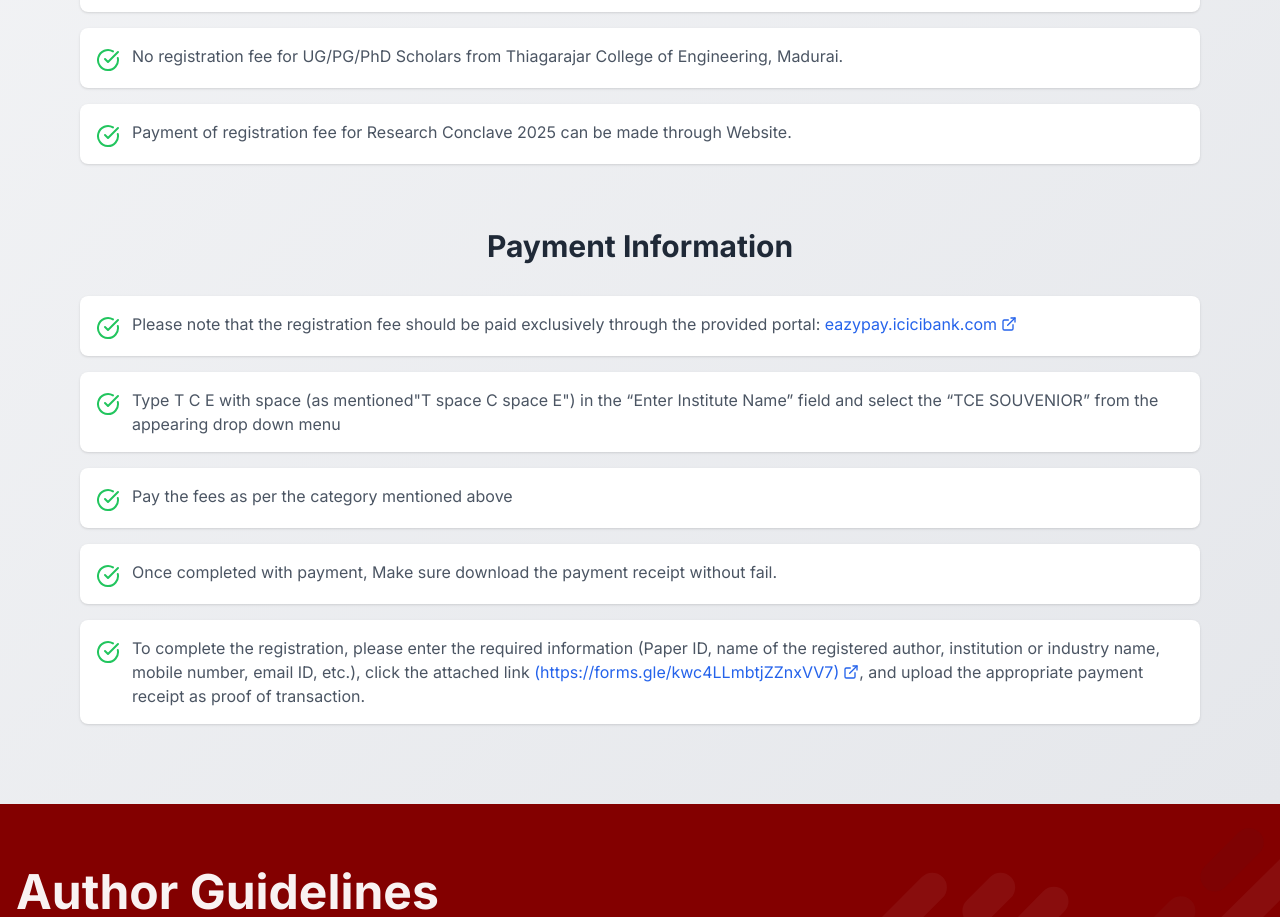
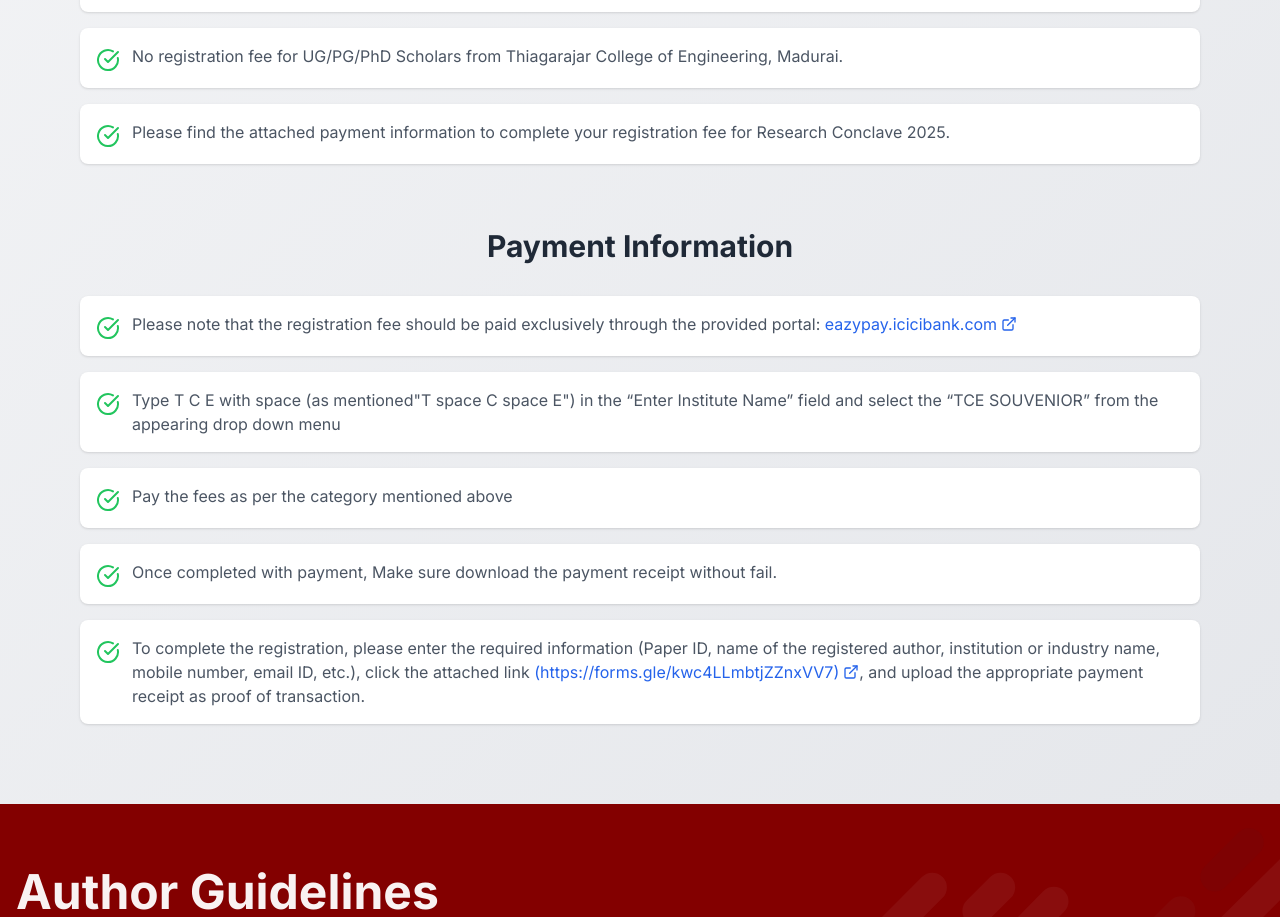
Before and after one commit to kmrsanthosh/TCEResearchConclave, a Next.js app: page / in a window 1280 px wide. Shown: the part 3260-4177 px from the top of the page. Built offline with nearby package versions, Linux system fonts and the light colour scheme.

Commit message:
Refactor payment information message in RegistrationFeesTable component

```diff
--- a/components/RegistrationFeesTable.tsx
+++ b/components/RegistrationFeesTable.tsx
@@ -84,8 +84,8 @@ const RegistrationFeesTable: React.FC = () => {
         >
           <CheckCircle className="h-6 w-6 text-green-500 mr-3 flex-shrink-0 mt-1" />
           <p className="text-gray-600">
-            Payment of registration fee for Research Conclave 2025 can be made
-            through Website.
+            Please find the attached payment information to complete your
+            registration fee for Research Conclave 2025.{" "}
           </p>
         </motion.div>
       </div>
```
